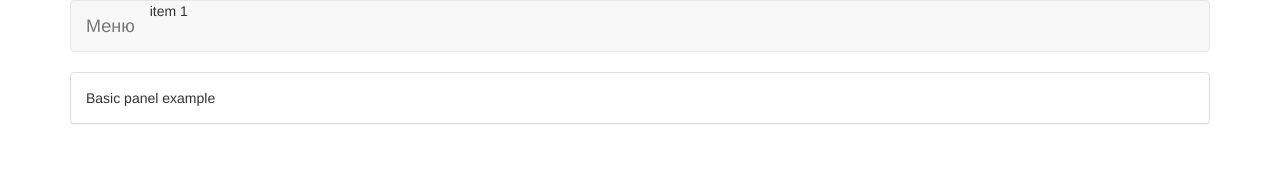
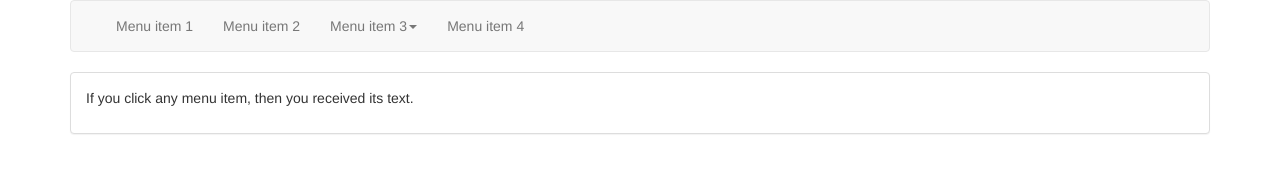
Before and after one commit to spilberg/fecource, a plain HTML site: page part_9.html in a window 1280 px wide. Drawn offline with nearby package versions, Linux system fonts and the light colour scheme.

Commit message:
final part_9

```diff
--- a/part_9.html
+++ b/part_9.html
@@ -6,9 +6,9 @@
     <meta name="viewport" content="width=device-width, initial-scale=1">
     <title>FE Course Part 9</title>
     <!-- Bootstrap -->
+
+    <!--<link href="css/mystyle.css" rel="stylesheet">-->
     <link href="css/bootstrap.css" rel="stylesheet">
-    <!--<link href="css/mystyle.css" rel="stylesheet">-->
-    <link rel="stylesheet/less" type="text/css" href="css/mystyle.less">
     <!-- HTML5 shim and Respond.js for IE8 support of HTML5 elements and media queries -->
     <!-- WARNING: Respond.js doesn't work if you view the page via file:// -->
     <!--[if lt IE 9]>
@@ -18,61 +18,89 @@
     <script src="https://ajax.googleapis.com/ajax/libs/jquery/2.1.3/jquery.min.js"></script>
     <script type="text/javascript">
         $(document).ready(function(){
-            var navbar = $('#bs-example-navbar-collapse-1');
+
+            // init show or hide menu item or menu button
+            showHide();
+
+            // add event handler for resize
+            $(window).resize(function(){ showHide(); });
+
+            // add menu button and hanler for click
+            $('.navbar-header').append(
+                    $('<a class="navbar-brand" href="#menu">Меню</a>').on('click', function(){ $('#bs-example-navbar').toggle(); })
+            );
+
+            // add menu items
+            var navbar   = $('#bs-example-navbar');
             var navbarUl = $('<ul class="nav navbar-nav"></ul>');
-            navbarUl.append($('<li>item 1</li>'));
+
+            for(var i=1; i < 5; i++)
+            {
+                if(i == 3){
+                    navbarUl.append($('<li class="dropdown"><a href="#" class="dropdown-toggle" data-toggle="dropdown" role="button" aria-haspopup="true" aria-expanded="false">Menu item '+ i +'<span class="caret"></span></a></li>').append(addSubmenu()) );
+                } else {
+                    navbarUl.append($('<li><a href="#">Menu item ' + i + '</a></li>').on('click', function () { myAlert(this); }));
+                }
+            }
             navbar.append(navbarUl);
-        })
+
+        });
+
+
+        // show or hide menu button or menu
+        function showHide(){
+            if($(window).width() < 600){
+                $('.navbar-header').show();
+                $('#bs-example-navbar').hide();
+            } else if ($(window).width() >= 600) {
+                $('.navbar-header').hide();
+                $('#bs-example-navbar').show();
+            }
+        }
+
+        // add submenu
+        function addSubmenu(){
+
+            var navbarSub = $('<ul class="dropdown-menu"></ul>');
+            for(var i=1; i < 5; i++)
+            {
+                navbarSub.append($('<li><a href="#">SubMenu item '+ i +'</a></li>').on('click', function(){myAlert(this);}));
+            }
+
+            return navbarSub;
+        }
+
+        //show alert in article area if click on menu item
+        function myAlert(obj){
+            $('.panel-body').html($('<p>' + obj.children[0].text + '</p>'));
+            showHide();
+        }
     </script>
 
 </head>
 <body>
 <div class="container">
     <header>
-
         <nav class="navbar navbar-default">
             <div class="container-fluid">
-                <!-- Brand and toggle get grouped for better mobile display -->
-                <div class="navbar-header">
-                    <a class="navbar-brand" href="#">Меню</a>
-                </div>
 
-                <!-- Collect the nav links, forms, and other content for toggling -->
-                <div class="collapse navbar-collapse" id="bs-example-navbar-collapse-1">
+                <div class="navbar-header"></div>
 
-                    <!--<ul class="nav navbar-nav">-->
-                        <!--<li class="active"><a href="#">Link <span class="sr-only">(current)</span></a></li>-->
-                        <!--<li><a href="#">Link</a></li>-->
-                        <!--<li class="dropdown">-->
-                            <!--<a href="#" class="dropdown-toggle" data-toggle="dropdown" role="button" aria-haspopup="true" aria-expanded="false">Dropdown <span class="caret"></span></a>-->
-                            <!--<ul class="dropdown-menu">-->
-                                <!--<li><a href="#">Action</a></li>-->
-                                <!--<li><a href="#">Another action</a></li>-->
-                                <!--<li><a href="#">Something else here</a></li>-->
-                                <!--<li role="separator" class="divider"></li>-->
-                                <!--<li><a href="#">Separated link</a></li>-->
-                                <!--<li role="separator" class="divider"></li>-->
-                                <!--<li><a href="#">One more separated link</a></li>-->
-                            <!--</ul>-->
-                        <!--</li>-->
-                    <!--</ul>-->
+                <div class="navbar-collapse" id="bs-example-navbar"></div><!-- /.navbar-collapse -->
 
-                </div><!-- /.navbar-collapse -->
             </div><!-- /.container-fluid -->
         </nav>
     </header>
+
     <article>
         <div class="panel panel-default">
             <div class="panel-body">
-                Basic panel example
+                <p>If you click any menu item, then you received its text.</p>
             </div>
         </div>
     </article>
 
 </div>
-<!-- jQuery (necessary for Bootstrap's JavaScript plugins) -->
-<!--<script src="https://ajax.googleapis.com/ajax/libs/jquery/1.11.2/jquery.min.js"></script>-->
-<!-- Include all compiled plugins (below), or include individual files as needed -->
 <script src="js/bootstrap.js"></script>
 </body>
 </html>
```
